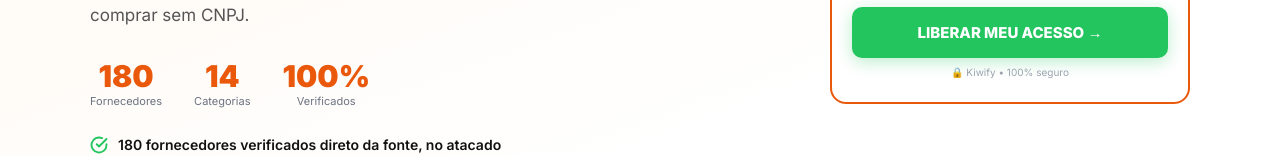
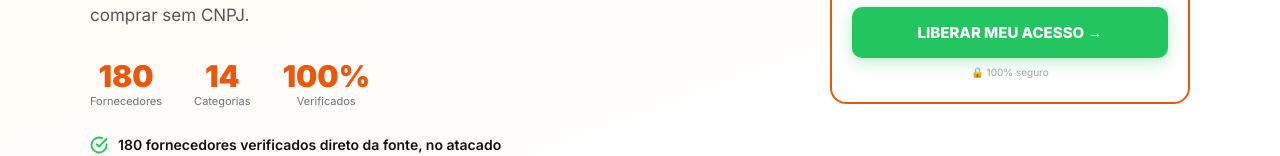
Before and after one commit to geisajanuariouba-cloud/fornecedor, a Next.js app: page / in a window 1280 px wide. Shown: the part 406-562 px from the top of the page. Built offline with nearby package versions, Linux system fonts and the light colour scheme; no server answers.

Commit message:
feat: remove Kiwify mention from security label

```diff
--- a/src/app/page.tsx
+++ b/src/app/page.tsx
@@ -308,7 +308,7 @@ export default function FornecedoresPage() {
                   }} style={{ width: "100%", background: "#22c55e", color: "#fff", border: "none", borderRadius: "10px", padding: "16px", fontSize: "15px", fontWeight: 800, cursor: "pointer", textTransform: "uppercase", fontFamily: "inherit", marginTop: "14px", boxShadow: "0 4px 16px rgba(34,197,94,0.3)" }}>
                     LIBERAR MEU ACESSO →
                   </button>
-                  <p style={{ textAlign: "center", fontSize: "10px", color: "#9ca3af", marginTop: "8px" }}>🔒 Kiwify • 100% seguro</p>
+                  <p style={{ textAlign: "center", fontSize: "10px", color: "#9ca3af", marginTop: "8px" }}>🔒 100% seguro</p>
                 </div>
               </div>
             )}
```
